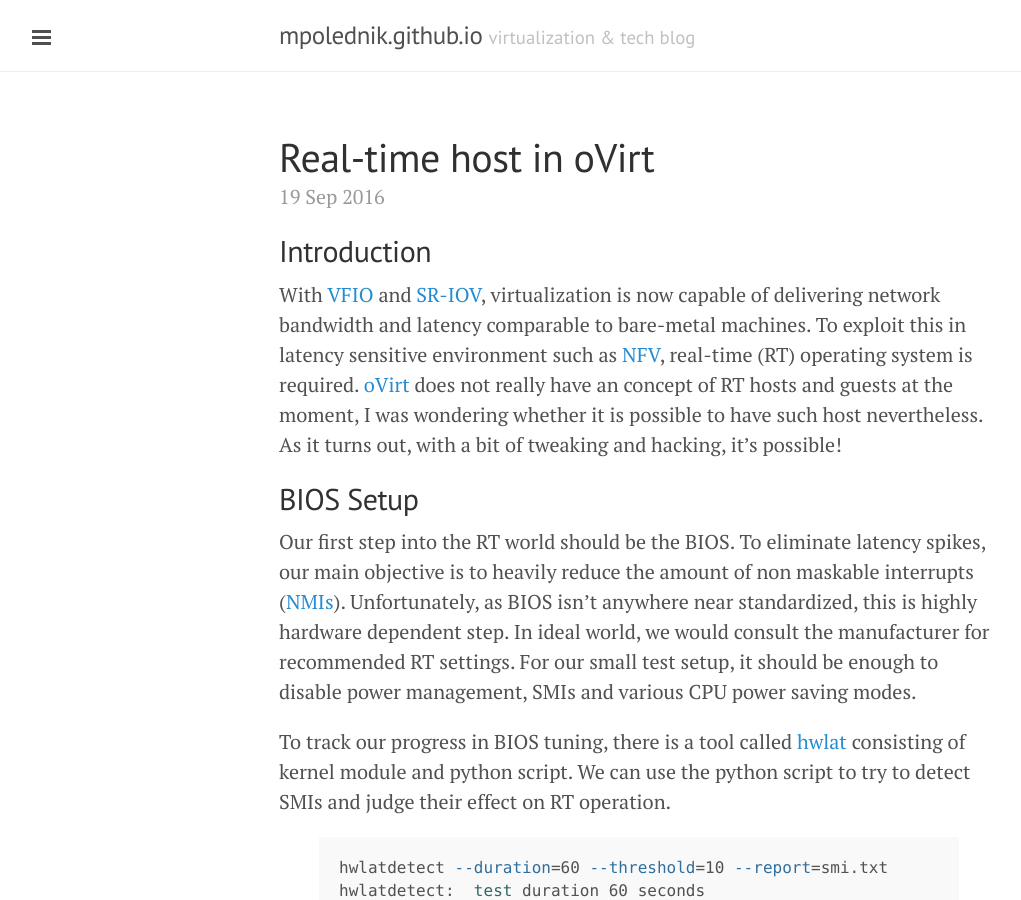
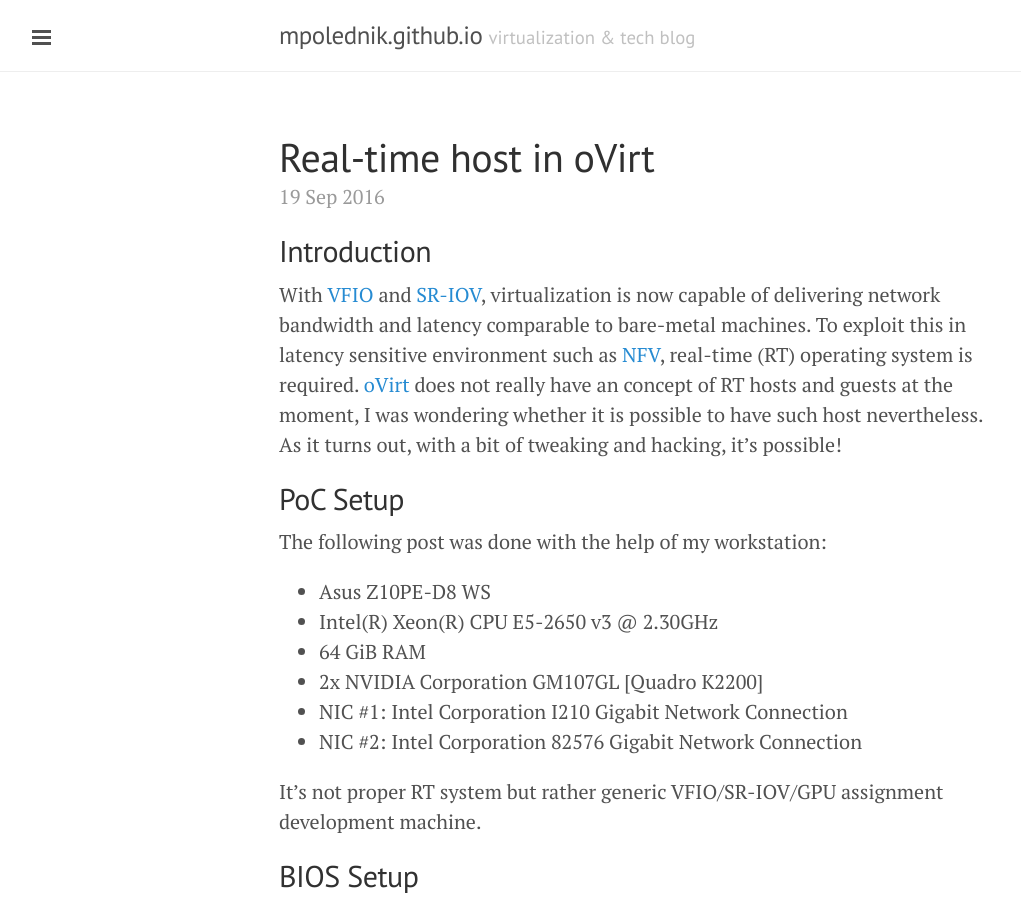
Before and after one commit to mpolednik/mpolednik.github.io, a Jekyll site: the page built from _posts/2016-09-19-real-time-host-in-ovirt.md, in a window 1280 px wide and 900 px high. Shown: the whole window, without its empty margins (1-1022 px from the left). Built offline with Jekyll 4.4.1, drawn with Linux system fonts in a browser that asks for light colours.

Commit message:
Added workstation specs to the RT blogpost

```diff
--- a/_posts/2016-09-19-real-time-host-in-ovirt.md
+++ b/_posts/2016-09-19-real-time-host-in-ovirt.md
@@ -6,6 +6,19 @@ title: Real-time host in oVirt
 ## Introduction
 
 With [VFIO](https://vfio.blogspot.com) and [SR-IOV](https://en.wikipedia.org/wiki/Single-root_input/output_virtualization), virtualization is now capable of delivering network bandwidth and latency comparable to bare-metal machines. To exploit this in latency sensitive environment such as [NFV](https://en.wikipedia.org/wiki/Network_function_virtualization), real-time (RT) operating system is required. [oVirt](http://www.ovirt.org/) does not really have an concept of RT hosts and guests at the moment, I was wondering whether it is possible to have such host nevertheless. As it turns out, with a bit of tweaking and hacking, it's possible!
+
+## PoC Setup
+
+The following post was done with the help of my workstation:
+
+* Asus Z10PE-D8 WS
+* Intel(R) Xeon(R) CPU E5-2650 v3 @ 2.30GHz
+* 64 GiB RAM
+* 2x NVIDIA Corporation GM107GL [Quadro K2200]
+* NIC #1: Intel Corporation I210 Gigabit Network Connection
+* NIC #2: Intel Corporation 82576 Gigabit Network Connection
+
+It's not proper RT system but rather generic VFIO/SR-IOV/GPU assignment development machine.
 
 ## BIOS Setup
 
```
